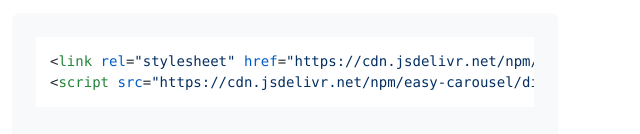
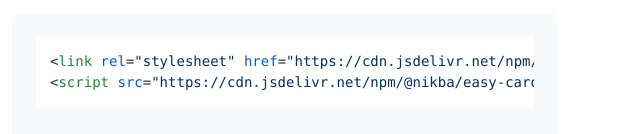
Before and after one commit to Nikba-Creative-Studio/easy-carousel, a website built with webpack: page index.html in a window 1280 px wide. Shown: the part 666-800 px from the top of the page, 640-1280 px from the left. Built offline with nearby package versions, Linux system fonts and the light colour scheme.

Commit message:
fix: update CDN links in installation section to use the correct package scope

```diff
--- a/index.html
+++ b/index.html
@@ -166,8 +166,8 @@
                 <div class="col-md-6 mb-4">
                     <h4>Via CDN</h4>
                     <div class="code-block">
-                        <pre><code class="language-html">&lt;link rel="stylesheet" href="https://cdn.jsdelivr.net/npm/easy-carousel/dist/easy-carousel.min.css"&gt;
-&lt;script src="https://cdn.jsdelivr.net/npm/easy-carousel/dist/easy-carousel.min.js"&gt;&lt;/script&gt;</code></pre>
+                        <pre><code class="language-html">&lt;link rel="stylesheet" href="https://cdn.jsdelivr.net/npm/@nikba/easy-carousel/dist/easy-carousel.min.css"&gt;
+&lt;script src="https://cdn.jsdelivr.net/npm/@nikba/easy-carousel/dist/easy-carousel.min.js"&gt;&lt;/script&gt;</code></pre>
                     </div>
                 </div>
             </div>
```
